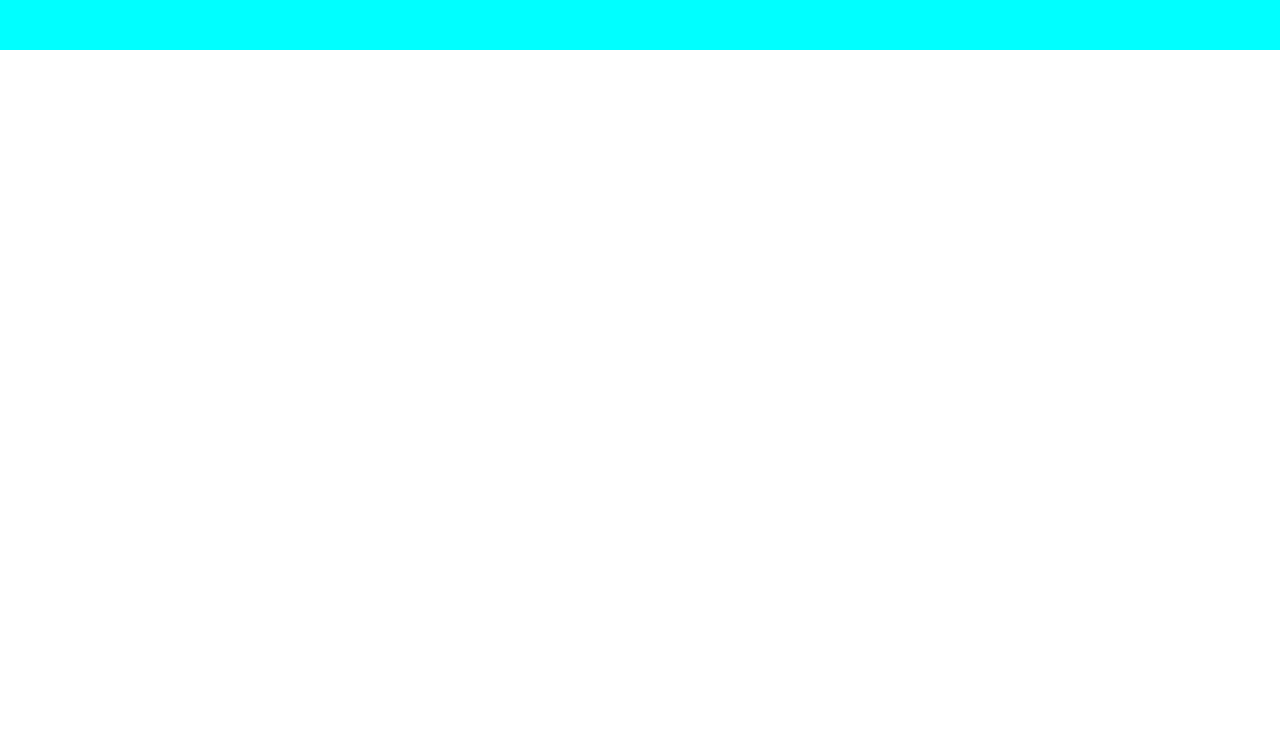
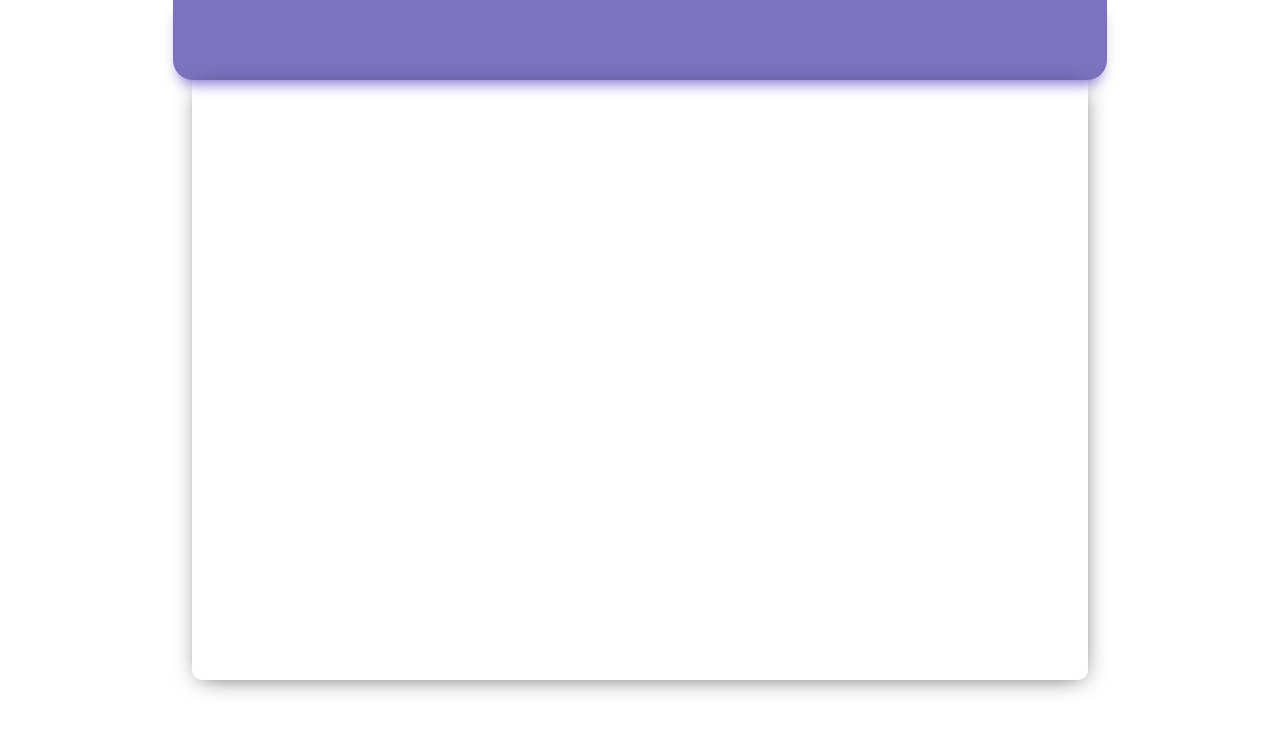
Before and after one commit to AlexaGh26/zemsania-project, an Angular app in the folder project/: page / in a window 1280 px wide. Shown: the top 732 px of the page. Built offline with nearby package versions, Linux system fonts and the light colour scheme.

Commit message:
styles component home

```diff
--- a/project/src/app/page/home/home.component.scss
+++ b/project/src/app/page/home/home.component.scss
@@ -1,7 +1,25 @@
 #container-general{
     header{
-        background-color: aqua;
-        height: 50px;
+        background-color: rgba(50, 38, 156, 0.644);
+        height: 80px;
+        border-bottom-left-radius: 20px;
+        border-bottom-right-radius: 20px;
+        width: 73%;
+        margin: auto;
+        -webkit-box-shadow: 0px 10px 14px -6px  rgba(63, 40, 190, 0.644);
+        -moz-box-shadow: 0px 10px 14px -6px  rgba(63, 40, 190, 0.644);
+        box-shadow: 0px 10px 14px -6px  rgba(63, 40, 190, 0.644);
+    }
+    main{
+        width: 70%;
+        -webkit-box-shadow: 1px 4px 25px -8px rgba(0,0,0,0.75);
+        -moz-box-shadow: 1px 4px 25px -8px rgba(0,0,0,0.75);
+        box-shadow: 1px 4px 25px -8px rgba(0,0,0,0.75);
+        margin: auto;
+        height: 600px;
+        border-bottom-left-radius: 10px;
+        border-bottom-right-radius: 10px;
+
     }
 
 }
```
